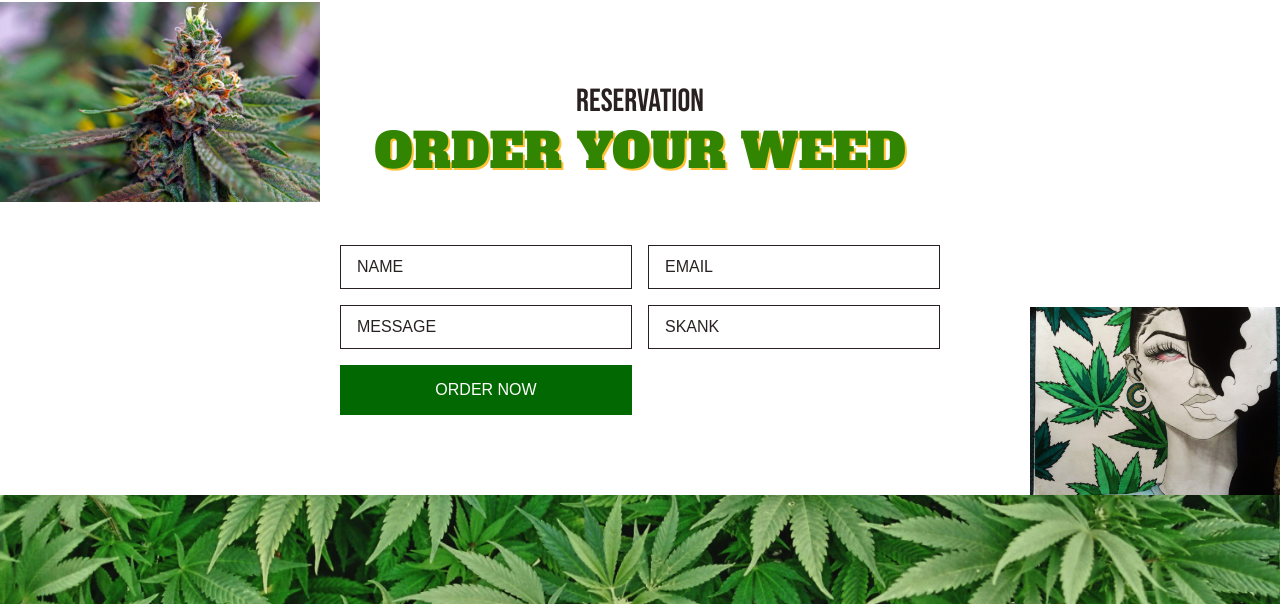
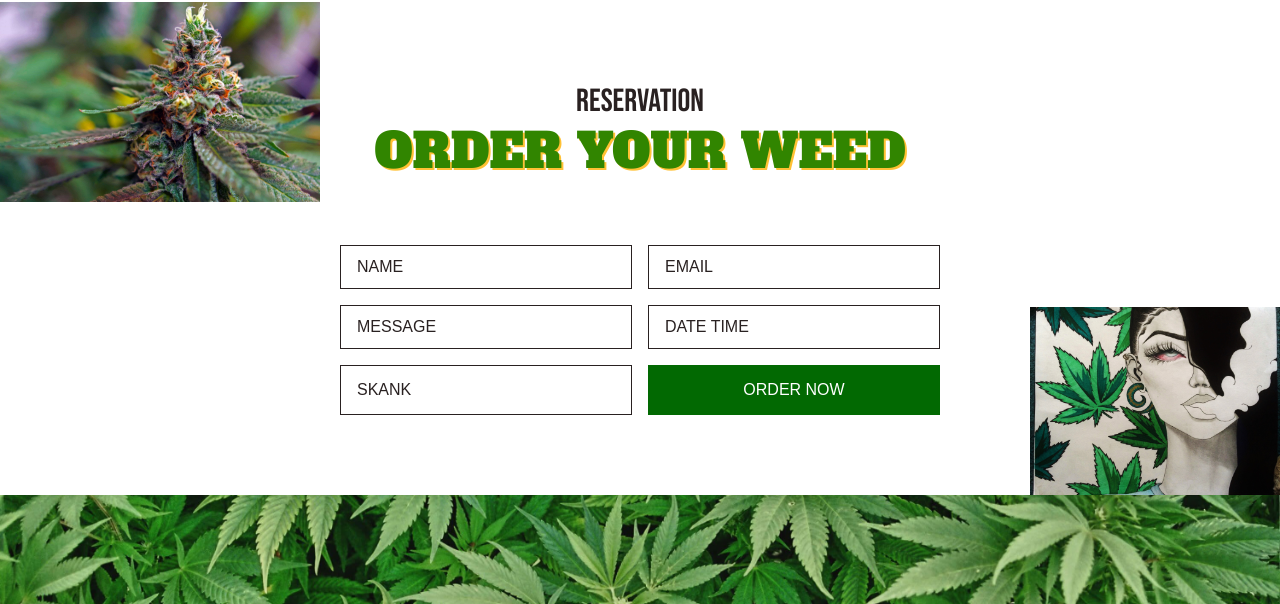
Before and after one commit to thabang077/WeedBliss, a plain HTML site: page index.html in a window 1280 px wide. Shown: the part 2078-2682 px from the top of the page. Drawn offline with nearby package versions, Linux system fonts and the light colour scheme.

Commit message:
Update index1.html

```diff
--- a/index.html
+++ b/index.html
@@ -149,6 +149,7 @@
           <input id="name" type="text" name="name" placeholder="NAME" required>
           <input id="email" type="email" name="email" placeholder="EMAIL" >
           <input id="message" type="text" name="message" placeholder="MESSAGE" >
+          <input id="date_time" type="text" name="date_time" placeholder="DATE TIME" onfocus="this.type='date'" onblur="this.type='text'" required>
           <input id="stank" type="text" name="stank" placeholder="SKANK" required>
           <input type="hidden" name="_captcha" value="false" >
           <input type="hidden" name="_template" value="table" >
```
